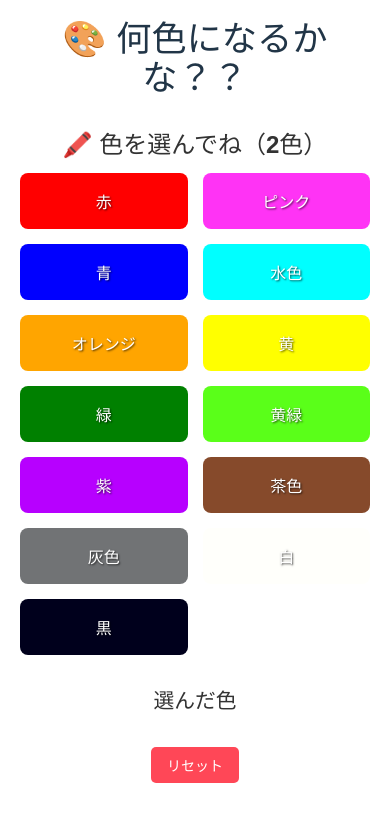
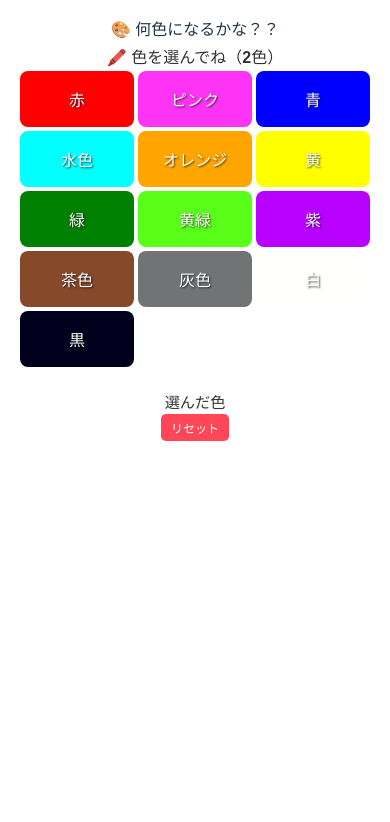
Before and after one commit to koxrtx/wakuwaku, a React (Vite) app: page / in a window 390 px wide. Shown: the top 822 px of the page. Built offline with nearby package versions, Linux system fonts and the light colour scheme.

Commit message:
style:モバイルcss修正

```diff
--- a/src/App.css
+++ b/src/App.css
@@ -125,7 +125,7 @@
   margin: 15px auto;
   border-radius: 12px;
   box-shadow: 0 4px 8px rgba(0,0,0,0.2);
-  transform: translateX(3px);
+  transform: translateX(8px);
 }
 
 .mixed-color:hover {
@@ -156,48 +156,87 @@
 /* レスポンシブ対応 */
 @media (max-width: 768px) {
   .main-content {
+    display: flex;
     flex-direction: column;
     align-items: center;
+    justify-content: flex-start;
+    gap: 0px;     /* 要素間の縦スペース最小化 */
+    padding: 0px; /* 全体余白も最小化 */
   }
 
-  .selected-colors,
+  .selected-color {
+  margin: 0;    /* 外側余白ゼロ */
+  padding: 0;   /* 内側余白ゼロ */
+  }
+
   .result {
+    width: 100%;
     max-width: 100%;
-    width: 100%;
+    padding: 0;   /* 内側余白なし */
+    margin: 0;    /* 外側余白なし */
+  }
+
+  /* メインタイトル */
+  h1 {
+    font-size: 1rem;
+    margin: 1px 0;
+  }
+
+  /* 色を選んでねタイトル */
+  .preset-colors h2 {
+    font-size: 1rem;
+    margin: 1px 0;
+  }
+
+  /* 選んだ色タイトル */
+  .selected-colors h3 {
+    font-size: 0.95rem;
+    margin: 0;    /* 上下余白完全に削除 */
+  }
+
+  /* どんな色かなタイトル */
+  .result h2 {
+    font-size: 0.95rem;
+    margin: 0;    /* 上下余白完全に削除 */
+  }
+
+  .preset-colors {
+  margin: 0;      /* 上下の余白ゼロ */
+  padding: 5px 0; /* 上下パディング少しだけ */
+  }
+
+  /* 色ボタン */
+  .color-grid {
+    grid-template-columns: repeat(3, 1fr);
+    gap: 4px;
   }
 
   .color-preview {
-    width: 80px;
-    height: 80px;
+    width: 60px;
+    height: 50px;
   }
 
+  /* 混色表示 */
   .mixed-color {
-    width: 200px;
-    height: 100px;
+    width: 70%;
+    height: 60px; /* 少し低めにして画面収める */
+    border-radius: 6px;
+    margin-top: 0px; /* タイトルとの間だけ微調整 */
+  }
+
+  /* 選んだ色の表示 */
+  .selected-display {
+    display: flex;
+    justify-content: center;
+    gap: 4px;
+    margin: 0;      /* 上下余白なし */
+    padding: 0;
+  }
+
+  /* リセットボタン */
+  .reset-button {
+    margin-top: 0px;
+    padding: 5px 10px;
+    font-size: 12px;
   }
 }
-
-.color-info {
-  color: #555 !important;
-  font-size: 12px;
-  margin: 3px 0;
-}
-
-.result-name {
-  color: #333 !important;
-  font-size: 16px;
-  font-weight: bold;
-  margin: 10px 0;
-  transform: translateX(9px);
-}
-
-.color-code {
-  font-family: 'Courier New', monospace;
-  background-color: #e9ecef;
-  color: #333 !important;
-  padding: 4px 8px;
-  border-radius: 4px;
-  font-weight: bold;
-  font-size: 12px;
-  margin: 5px 0;
-}
--- a/src/App.jsx
+++ b/src/App.jsx
@@ -121,7 +121,6 @@ function App() {
                 className="color-preview"
                 style={{ backgroundColor: color }}
               ></div>
-              <p className="color-name">{getPresetColorName(color)}</p>
             </div>
           ))}
         </div>
```
